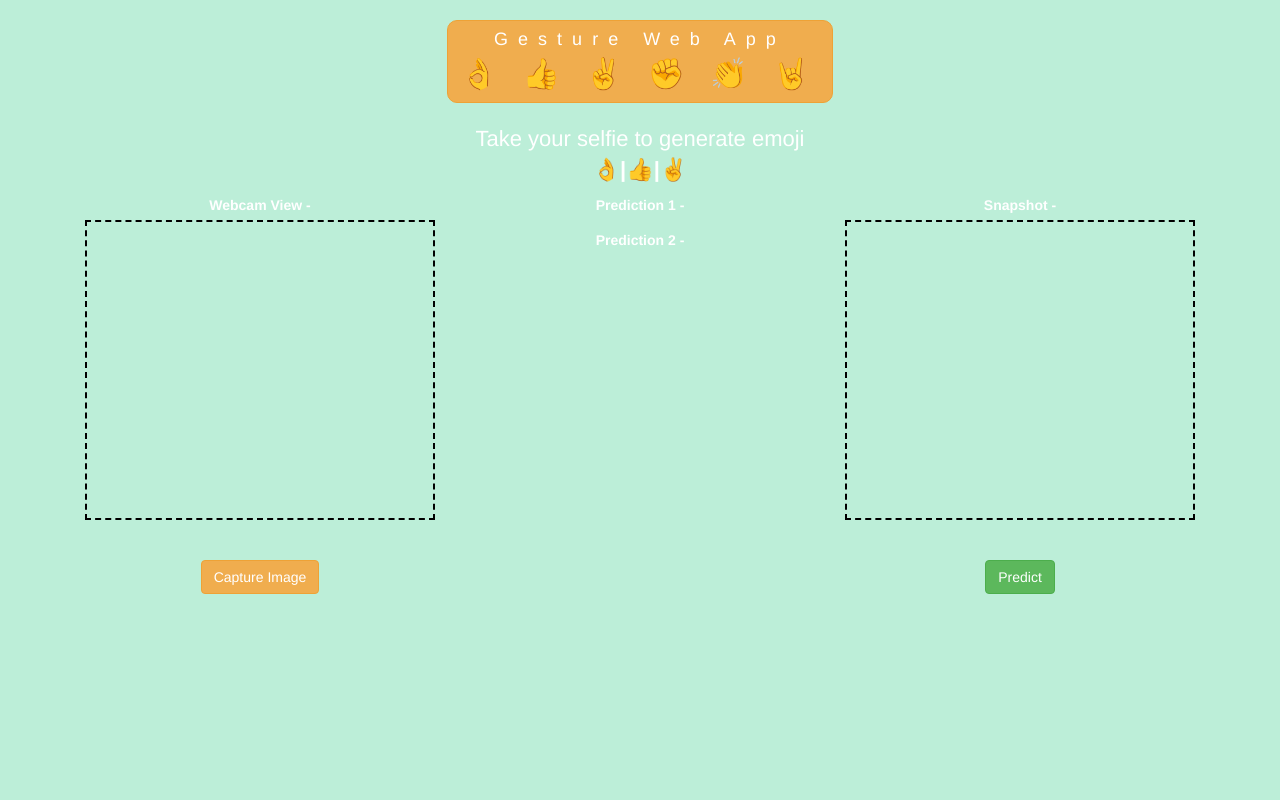
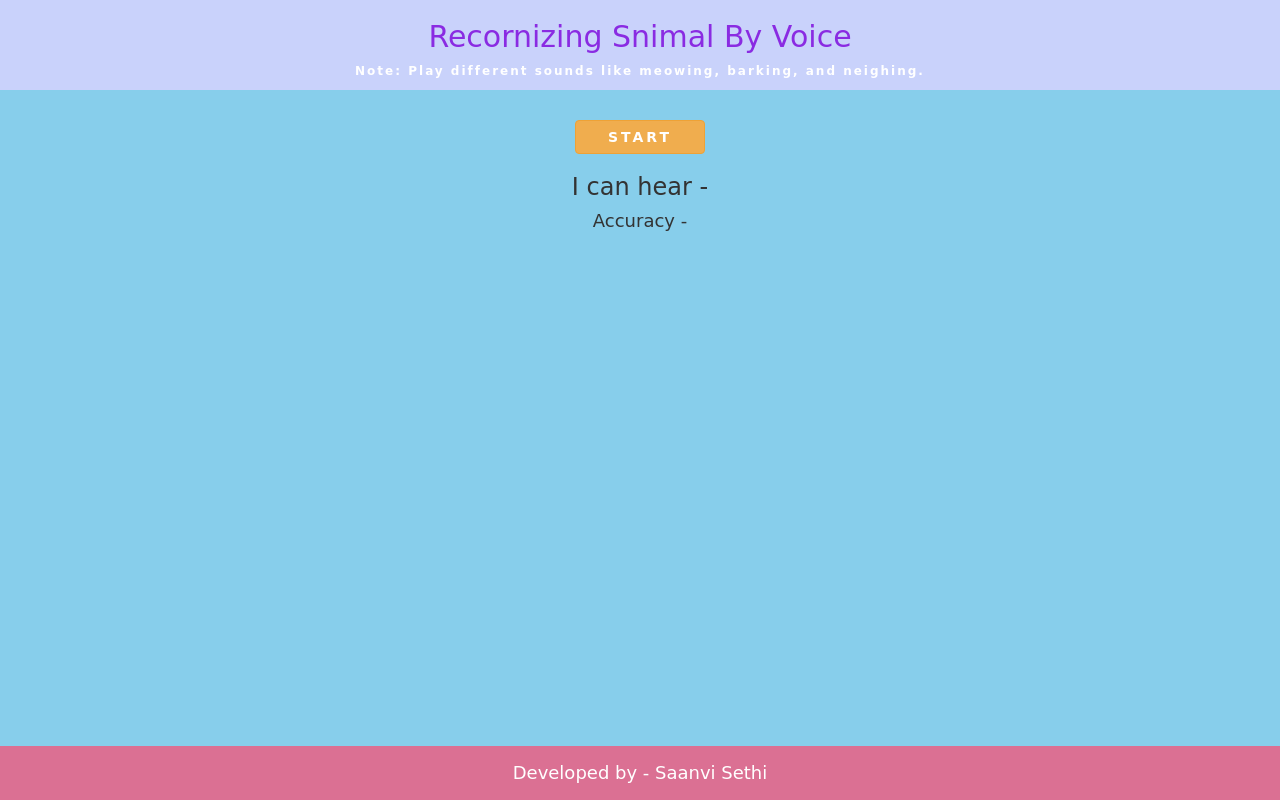
Before and after one commit to AestheticUnicorn/animal-by-voice, a plain HTML site: page index.html in a window 1280 px wide. Drawn offline with nearby package versions, Linux system fonts and the light colour scheme; a script that the page names is missing; a web font is replaced by a local one.

Commit message:
Add files via upload

```diff
--- a/index.html
+++ b/index.html
@@ -1,72 +1,46 @@
 
 <html>
     <head>
-    <title>Emotion To Emoji</title>
+      <title>Sound Identification Web App</title>
       <meta name="viewport" content="width=device-width, initial-scale=1.0">
       <link rel="stylesheet" href="https://maxcdn.bootstrapcdn.com/bootstrap/3.4.0/css/bootstrap.min.css">
       <script src="https://ajax.googleapis.com/ajax/libs/jquery/3.4.1/jquery.min.js"></script>
       <script src="https://maxcdn.bootstrapcdn.com/bootstrap/3.4.0/js/bootstrap.min.js"></script>
-
       <script src="https://unpkg.com/ml5@0.4.3/dist/ml5.min.js"></script>
-    <script src="https://cdnjs.cloudflare.com/ajax/libs/webcamjs/1.0.26/webcam.js"></script>
-
       <link rel="stylesheet" type="text/css" href="style.css">
+      <link rel="preconnect" href="https://fonts.googleapis.com">
+  <link rel="preconnect" href="https://fonts.gstatic.com" crossorigin>
+  <link href="https://fonts.googleapis.com/css2?family=Patrick+Hand+SC&display=swap" rel="stylesheet">
+  <link rel="preconnect" href="https://fonts.googleapis.com">
+  <link rel="preconnect" href="https://fonts.gstatic.com" crossorigin>
+  <link href="https://fonts.googleapis.com/css2?family=Fuzzy+Bubbles&family=Patrick+Hand+SC&display=swap" rel="stylesheet">
+  <link rel="preconnect" href="https://fonts.googleapis.com">
+  <link rel="preconnect" href="https://fonts.gstatic.com" crossorigin>
+  <link href="https://fonts.googleapis.com/css2?family=Fuzzy+Bubbles&family=Loved+by+the+King&family=Patrick+Hand+SC&display=swap" rel="stylesheet">
     </head>
 
     <body>
-  <div class="container">
+        <center>
+  <div class="col-xs-12 header_div text-center">
+  <h2>Recornizing Snimal By Voice </h2>
+  <p> Note: Play different sounds like meowing, barking, and neighing.</p>
+        </div>
+  <div class="main_div">
+    <center>
+      <br>
+      <button class="btn btn-warning" onclick="startClassification();"> START </button>
+      <h3 id="result_label"> I can hear - </h3>
+      <h4 id="result_confidence"> Accuracy - </h4>
+      <br>
 
-    <center>
-      <h3 class="btn btn-warning heading"> Gesture Web App
-        <br>
-        <span> &#128076;</span>
-        <span> &#128077;</span>
-        <span> &#9996;</span>
-        <span> &#9994;</span>
-        <span> &#128079;</span>
-        <span> &#129304;</span>
-      </h3>
-
-      <br><br>
-
-      <p style="font-size: 22px;">Take your selfie to generate emoji
-      	<br>
-        <b>&#128076;|&#128077;|&#9996; </b>
-
-      </p>
-      <div class="col-md-4 col-sm-12 col-xs-12">
-	      <label>Webcam View - </label>
-        <div id="camera"></div>
-        <br><br>
-        <button onclick="take_snapshot();" class="btn btn-warning"> Capture Image</button>
+    </center>
   </div>
 
-
-      <div class="col-md-4 col-sm-12 col-xs-12">
-        <label>Prediction 1 - </label>
-        <p class="emotion_name" id="result_emotion_name"></p>
-        <p class="emoji" id="update_emoji"></p>
-
-        <label>Prediction 2 - </label>
-        <p class="emotion_name" id="result_emotion_name2"></p>
-        <p class="emoji" id="update_emoji2"></p>
-      </div>
-
-
-      <div class="col-md-4 col-sm-12 col-xs-12">
-	      <label>Snapshot - </label>
-        <div id="result"></div>
-        <br><br>
-        <button onclick="check();" class="btn btn-success">Predict</button>
-        <br><br>
-
+  <div class="copy_right_footer">
+    Developed by - Saanvi Sethi
   </div>
 
         </center>
-
-  </div>
-
   <script src="main.js"></script>
-
     </body>
   </html>
--- a/style.css
+++ b/style.css
@@ -1,33 +1,37 @@
-body
-{
-  color: white;
-  background: #bceed8;
+body{
+    font-family: 'Patrick Hand SC', cursive;
+    background: skyblue;
 }
-span
-{
-  font-size: 30px;
+
+.header_div{
+background:#C9D2FB;
+color: blueviolet;
 }
-#camera , #result
-{
-  border: 2px dashed black;
-  width: 350px;
-  height: 300px;
+
+.header_div p{
+    font-family: 'Fuzzy Bubbles', cursive;
+    color:white;
+    letter-spacing: 2px;
+    font-size: 12px;
+    font-weight: bold;
 }
-#result_emotion_name ,#result_emotion_name2
-{
-  color: black;
+
+.main_div button{
+    font-family: 'Loved by the King', cursive;
+    margin-top: 30px;
+    width: 130px;
+    font-weight: bolder;
+    letter-spacing: 3px;
 }
-.emotion_name
-{
-  font-size: 40px;
+
+.copy_right_footer{
+    position: fixed;
+    color:white;
+    bottom: 0;
+    width: 100%;
+    font-size: 18px;
+    background-color: palevioletred;
+    line-height: 3;
+    text-align: center;
+    text-shadow: 5px 5px 5px rgb(rgb(134, 134, 134), green, blue);
 }
-.emoji
-{
-  font-size:48px;
-}
-.heading
-{
-  font-size: 18px;
-  border-radius: 10px;
-  letter-spacing: 10px;
-}
```
Also changed, not shown: 1 other file. Lines whose indentation alone changed are shown as unchanged.
